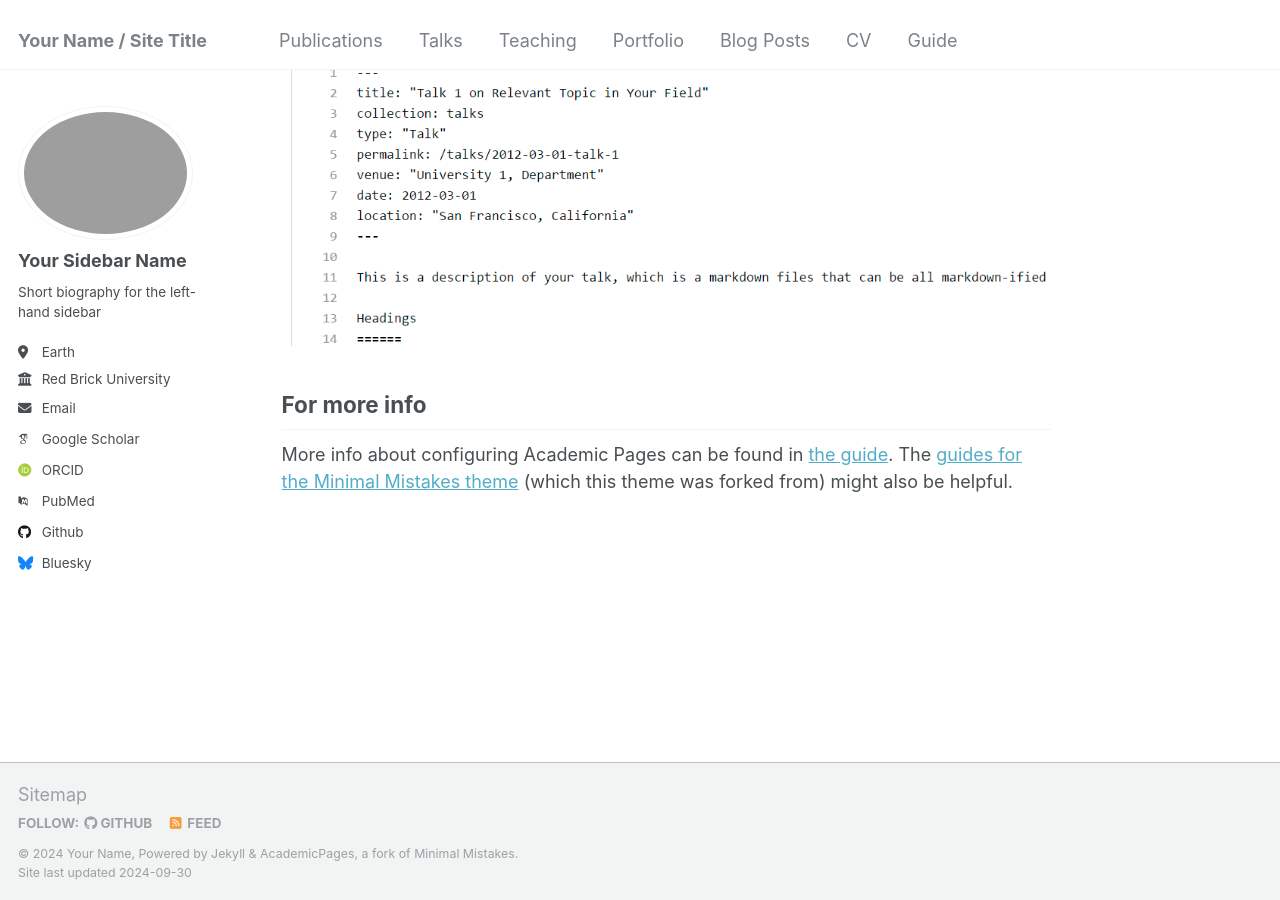
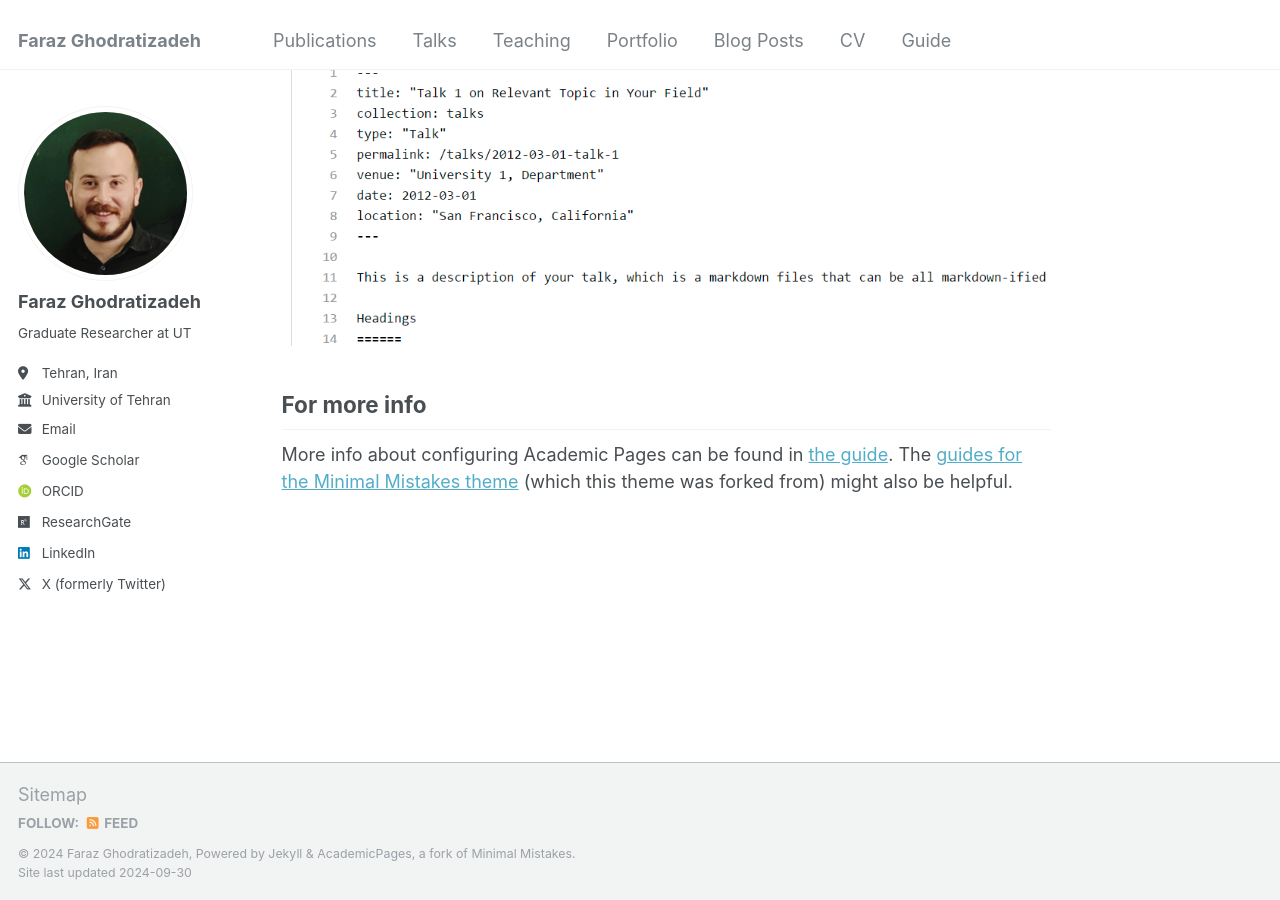
Before and after one commit to farazghz/farazghz.github.io, a Jekyll site: the page built from _pages/about.md, in a window 1280 px wide and 900 px high, scrolled down 2643 px. Built offline with Jekyll 4.4.1, drawn with Linux system fonts in a browser that asks for light colours; some web fonts are replaced.

Commit message:
Update _config.yml

```diff
--- a/_config.yml
+++ b/_config.yml
@@ -8,10 +8,10 @@
 
 # Basic Site Settings
 locale                   : "en-US"
-title                    : "Your Name / Site Title"
+title                    : "Faraz Ghodratizadeh"
 title_separator          : "-"
-name                     : &name "Your Name"
-description              : &description "personal description"
+name                     : &name "Faraz Ghodratizadeh"
+description              : &description "Researcher"
 url                      : https://www.farazghz.com # the base hostname & protocol for your site e.g. "https://mmistakes.github.io"
 baseurl                  : "" # the subpath of your site, e.g. "/blog"
 repository               : "farazghz/farazghz.github.io"
@@ -21,34 +21,29 @@ repository               : "farazghz/farazghz.github.io"
 #               Additional customization can be done by editing /_includes/author-profile.html
 author:
   # Biographic information
-  avatar           : "profile.png"
-  name             : "Your Sidebar Name"
-  pronouns         : # example: "she/her"
-  bio              : "Short biography for the left-hand sidebar"
-  location         : "Earth"
-  employer         : "Red Brick University"
+  avatar           : "profile.jpg"
+  name             : "Faraz Ghodratizadeh"
+  bio              : "Graduate Researcher at UT"
+  location         : "Tehran, Iran"
+  employer         : "University of Tehran"
   uri              : # URL
-  email            : "none@example.org"
+  email            : "ghz.faraz@gmail.com"
 
   # Academic websites
-  arxiv            : # URL - Update with the correct link to your profile
-  googlescholar    : "https://scholar.google.com/citations?user=PS_CX0AAAAAJ"
-  impactstory      : # URL
-  orcid            : "http://orcid.org/yourorcidurl"
-  semantic         : # URL
-  pubmed           : "https://www.ncbi.nlm.nih.gov/pubmed/?term=john+snow"
-  researchgate     : # URL
+  googlescholar    : "https://scholar.google.com/citations?user=mYiGDXwAAAAJ&hl=en"
+  orcid            : "https://orcid.org/0000-0002-5027-9885"
+  researchgate     : "https://www.researchgate.net/profile/Faraz-Ghodratizadeh"
 
   # Repositories and software development
   bitbucket        : # Username - Update with your username on the site
   codepen          : # Username
   dribbble         : # Username
-  github           : "academicpages"
+  github           : # Username
   kaggle           : # Username
   stackoverflow    : # User number or user number and name (i.e., use "1" or "1/jeff-atwood")
 
   # Social media
-  bluesky          : "bsky.app" # Replace this with you Bluesky username
+  bluesky          : # Replace this with you Bluesky username
   facebook         : # Username
   flickr           : # Username
   foursquare       : # Username
@@ -57,7 +52,7 @@ author:
   keybase          : # Username
   instagram        : # Username
   lastfm           : # Username
-  linkedin         : # Username
+  linkedin         : "https://www.linkedin.com/in/farazghodratizadeh/"
   mastodon         : # URL
   medium           : # URL
   pinterest        : # Username
@@ -65,7 +60,7 @@ author:
   steam            : # Username
   telegram         : # URL
   tumblr           : # Username
-  twitter          : # Username for X / Twitter
+  twitter          : "https://x.com/Farazghz"
   vine             : # Username
   weibo            : # Username
   wikipedia        : # Username
```
